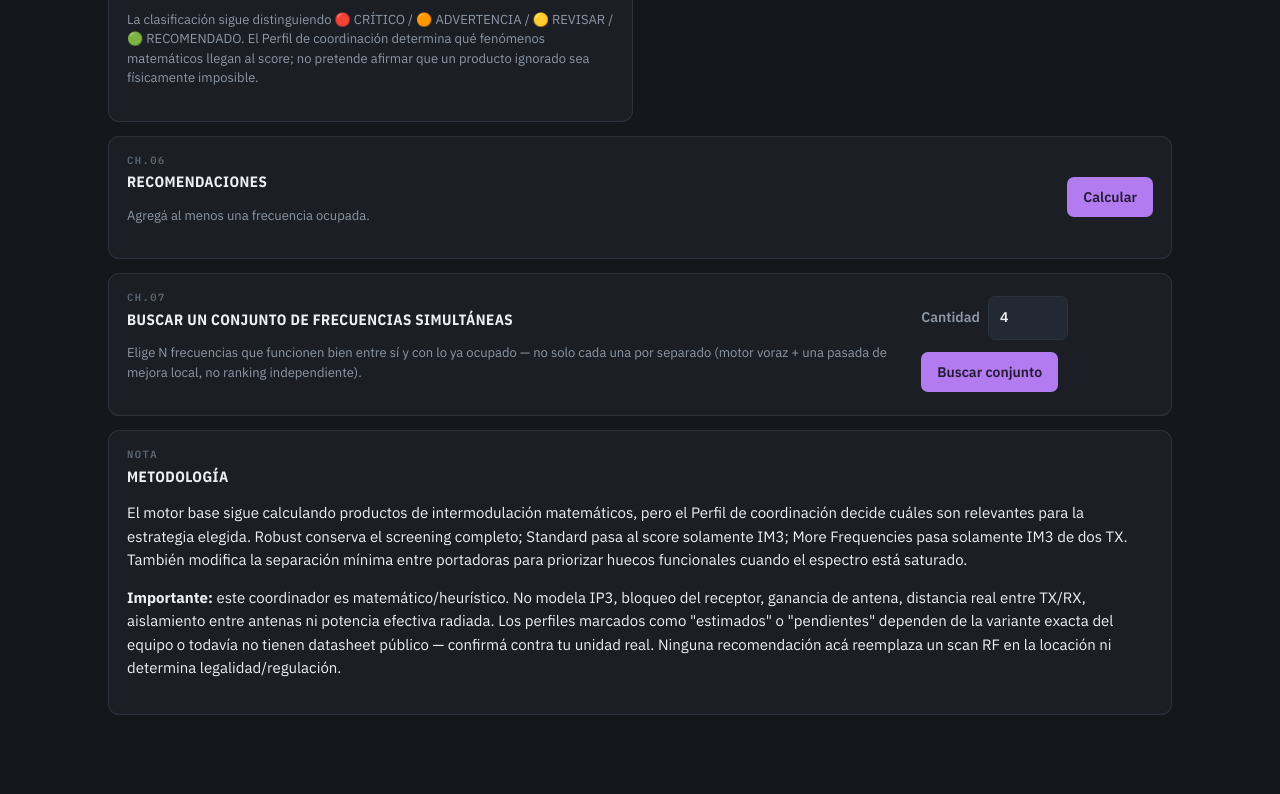
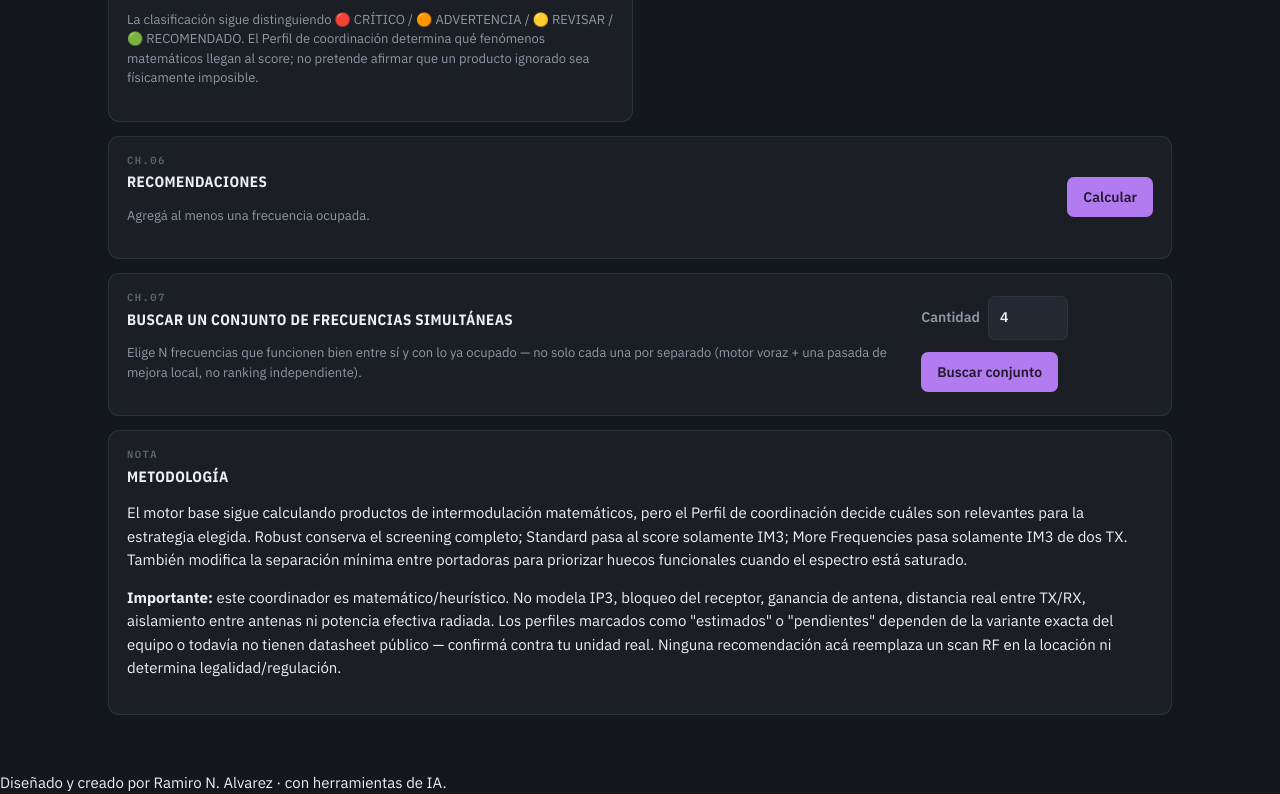
Before and after one commit to rnalvarez/CRF, a website: page index.html in a window 1280 px wide. Shown: the part 1200-1994 px from the top of the page. Before the commit the page ends 1971 px from the top, so only its background shows below. Drawn offline with nearby package versions, Linux system fonts and the light colour scheme.

Commit message:
Add project credit footer

```diff
--- a/index.html
+++ b/index.html
@@ -228,6 +228,7 @@
     <p><strong>Importante:</strong> este coordinador es matemático/heurístico. No modela IP3, bloqueo del receptor, ganancia de antena, distancia real entre TX/RX, aislamiento entre antenas ni potencia efectiva radiada. Los perfiles marcados como "estimados" o "pendientes" dependen de la variante exacta del equipo o todavía no tienen datasheet público — confirmá contra tu unidad real. Ninguna recomendación acá reemplaza un scan RF en la locación ni determina legalidad/regulación.</p>
   </section>
 </main>
+<footer class="footer">Diseñado y creado por Ramiro N. Alvarez · con herramientas de IA.</footer>
 <div id="toast" class="toast" role="status" aria-live="polite"></div>
 <script src="app.js"></script>
 <script src="render-accordion.js"></script>
```
